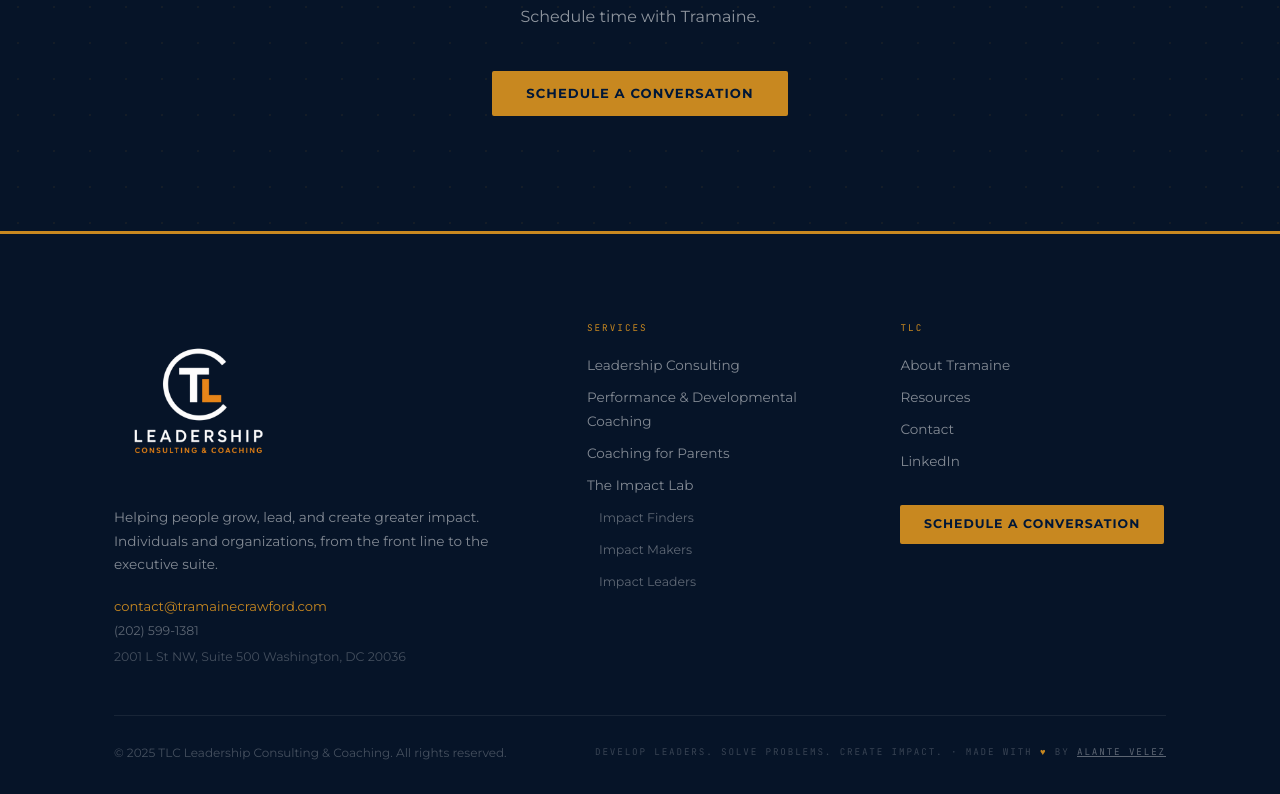
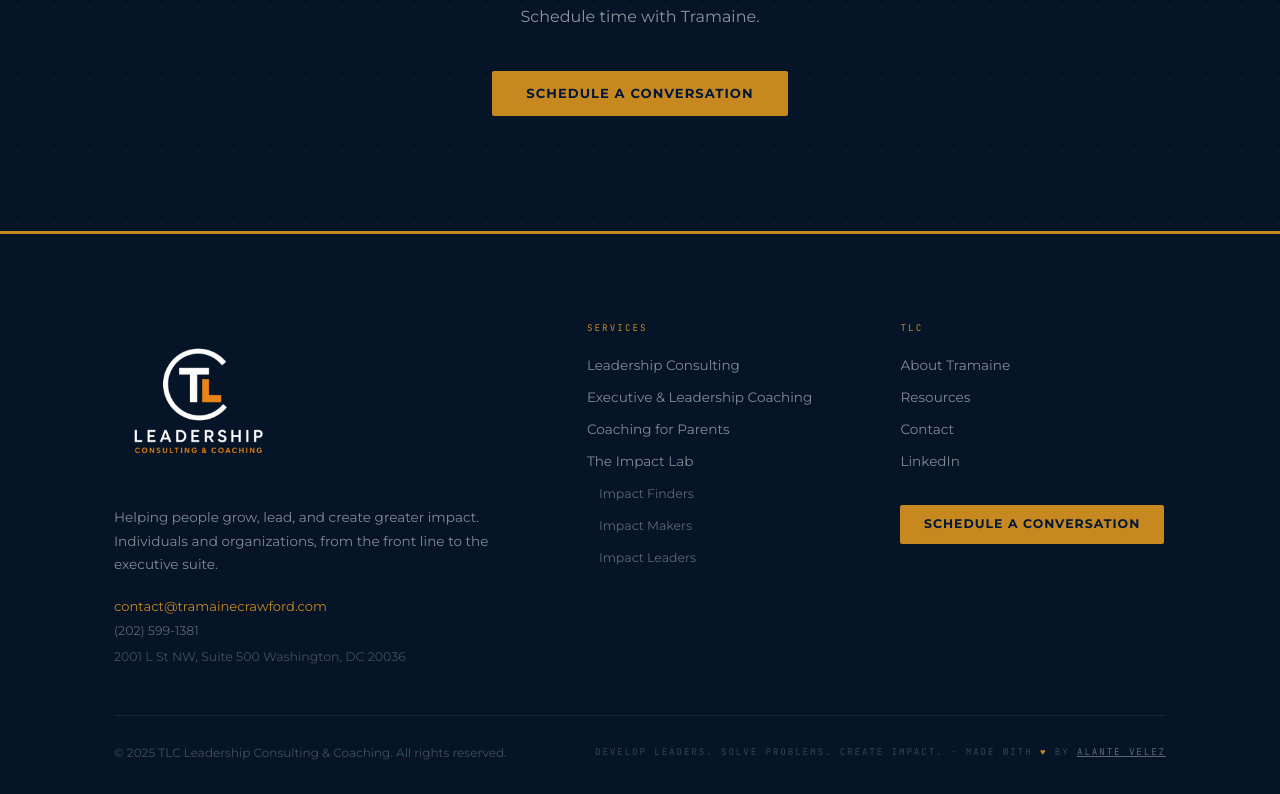
Before and after one commit to avelez94/TLC, a Next.js app: page / in a window 1280 px wide. Shown: the part 6444-7238 px from the top of the page. Built offline with nearby package versions, Linux system fonts and the light colour scheme.

Commit message:
Widen coaching page containers to reduce side whitespace on large screens

```diff
--- a/src/components/Footer.tsx
+++ b/src/components/Footer.tsx
@@ -21,7 +21,7 @@
             <span style={{ fontFamily: "'JetBrains Mono', monospace", fontSize: '0.58rem', letterSpacing: '0.22em', textTransform: 'uppercase' as const, color: 'var(--gold)', marginBottom: '1.1rem', display: 'block' }}>Services</span>
             <ul style={{ listStyle: 'none', display: 'flex', flexDirection: 'column', gap: '0.5rem' }}>
               <li><Link href="/consulting" style={{ color: 'rgba(255,255,255,0.5)', fontSize: '0.85rem' }}>Leadership Consulting</Link></li>
-              <li><Link href="/coaching" style={{ color: 'rgba(255,255,255,0.5)', fontSize: '0.85rem' }}>Performance &amp; Developmental Coaching</Link></li>
+              <li><Link href="/coaching" style={{ color: 'rgba(255,255,255,0.5)', fontSize: '0.85rem' }}>Executive &amp; Leadership Coaching</Link></li>
               <li><Link href="/parent-coaching" style={{ color: 'rgba(255,255,255,0.5)', fontSize: '0.85rem' }}>Coaching for Parents</Link></li>
               <li><Link href="/impact" style={{ color: 'rgba(255,255,255,0.5)', fontSize: '0.85rem' }}>The Impact Lab</Link></li>
               <li style={{ paddingLeft: '0.75rem' }}><Link href="/impact#finders" style={{ color: 'rgba(255,255,255,0.5)', fontSize: '0.78rem', opacity: 0.7 }}>Impact Finders</Link></li>
--- a/src/components/Nav.tsx
+++ b/src/components/Nav.tsx
@@ -81,7 +81,7 @@
             {dropdownOpen && (
               <div className="nav-dropdown-menu" role="menu">
                 <Link href="/consulting" onClick={closeAll} role="menuitem">Leadership Consulting</Link>
-                <Link href="/coaching" onClick={closeAll} role="menuitem">Performance &amp; Developmental Coaching</Link>
+                <Link href="/coaching" onClick={closeAll} role="menuitem">Executive &amp; Leadership Coaching</Link>
                 <Link href="/parent-coaching" onClick={closeAll} role="menuitem">Coaching for Parents</Link>
                 <div className="nav-dropdown-divider" aria-hidden="true" />
                 <Link href="/impact" onClick={closeAll} role="menuitem">The Impact Lab</Link>
```
